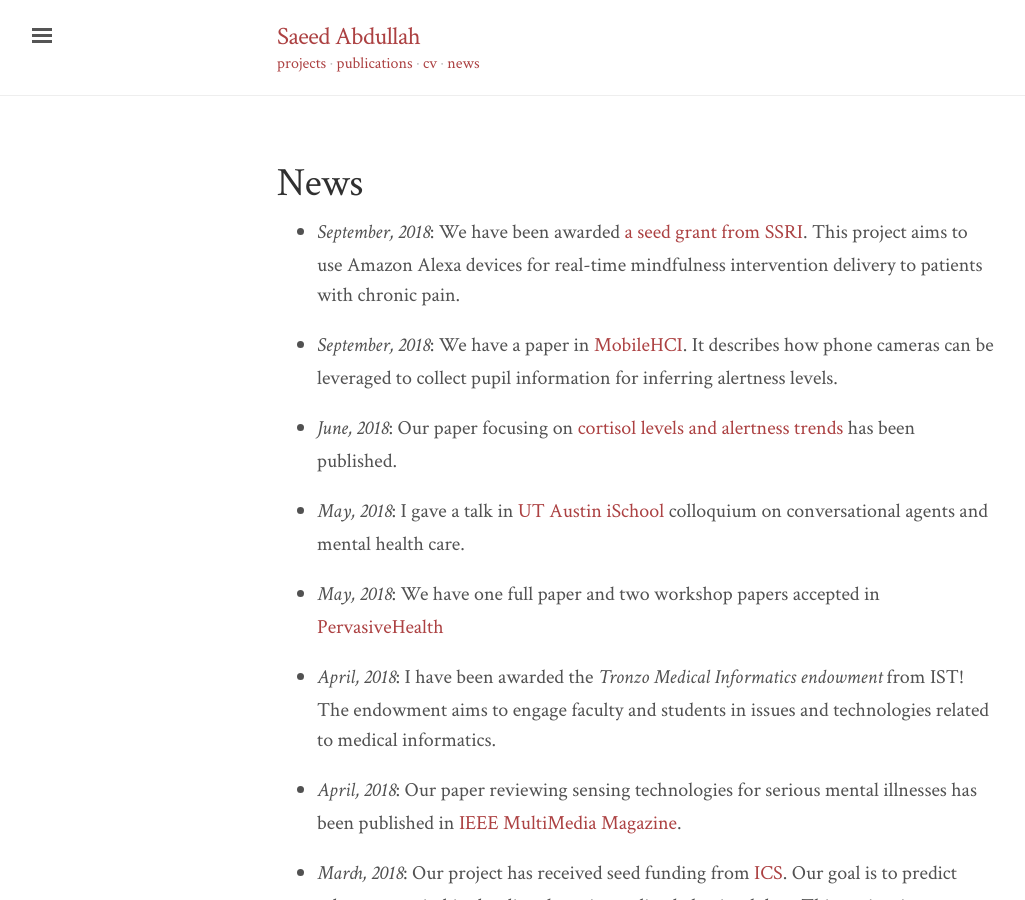
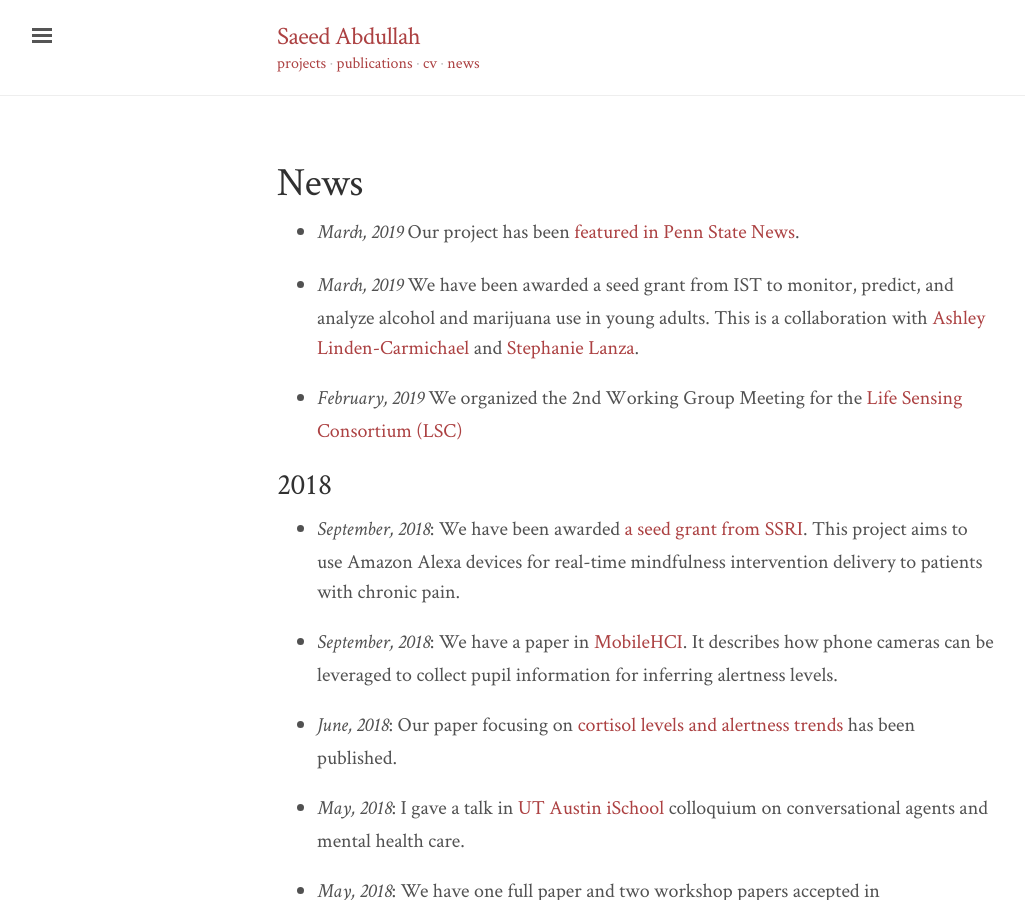
Before and after one commit to saeed-abdullah/saeed-abdullah.github.io, a Jekyll site: the page built from news.markdown, in a window 1280 px wide and 900 px high. Shown: the whole window, without its empty margins (3-1028 px from the left). Built offline with Jekyll 4.4.1, drawn with Linux system fonts in a browser that asks for light colours; nearby versions of some CDN libraries.

Commit message:
Updates news page

```diff
--- a/news.markdown
+++ b/news.markdown
@@ -2,6 +2,14 @@
 title: News
 layout: page
 ---
+* _March, 2019_ Our project has been [featured in Penn State News](https://news.psu.edu/story/562939/2019/03/13/research/close-watch-ist-seed-grant-funds-study-assess-and-predict-substance).
+
+* _March, 2019_ We have been awarded a seed grant from IST to monitor, predict, and analyze alcohol and marijuana use in young adults. This is a collaboration with [Ashley Linden-Carmichael](https://sites.psu.edu/alindencarmichael/) and [Stephanie Lanza](http://prevention.psu.edu/people/lanza-stephanie).
+
+* _February, 2019_ We organized the 2nd Working Group Meeting for the [Life Sensing Consortium (LSC)](https://lifesensingconsortium.org/)
+
+2018
+----
 
 * _September, 2018_: We have been awarded [a seed grant from SSRI](http://www.ssri.psu.edu/news/2798/seed-grants-support-opioid-research-announced). This project aims to use Amazon Alexa devices for real-time mindfulness intervention delivery to patients with chronic pain.
 
```
